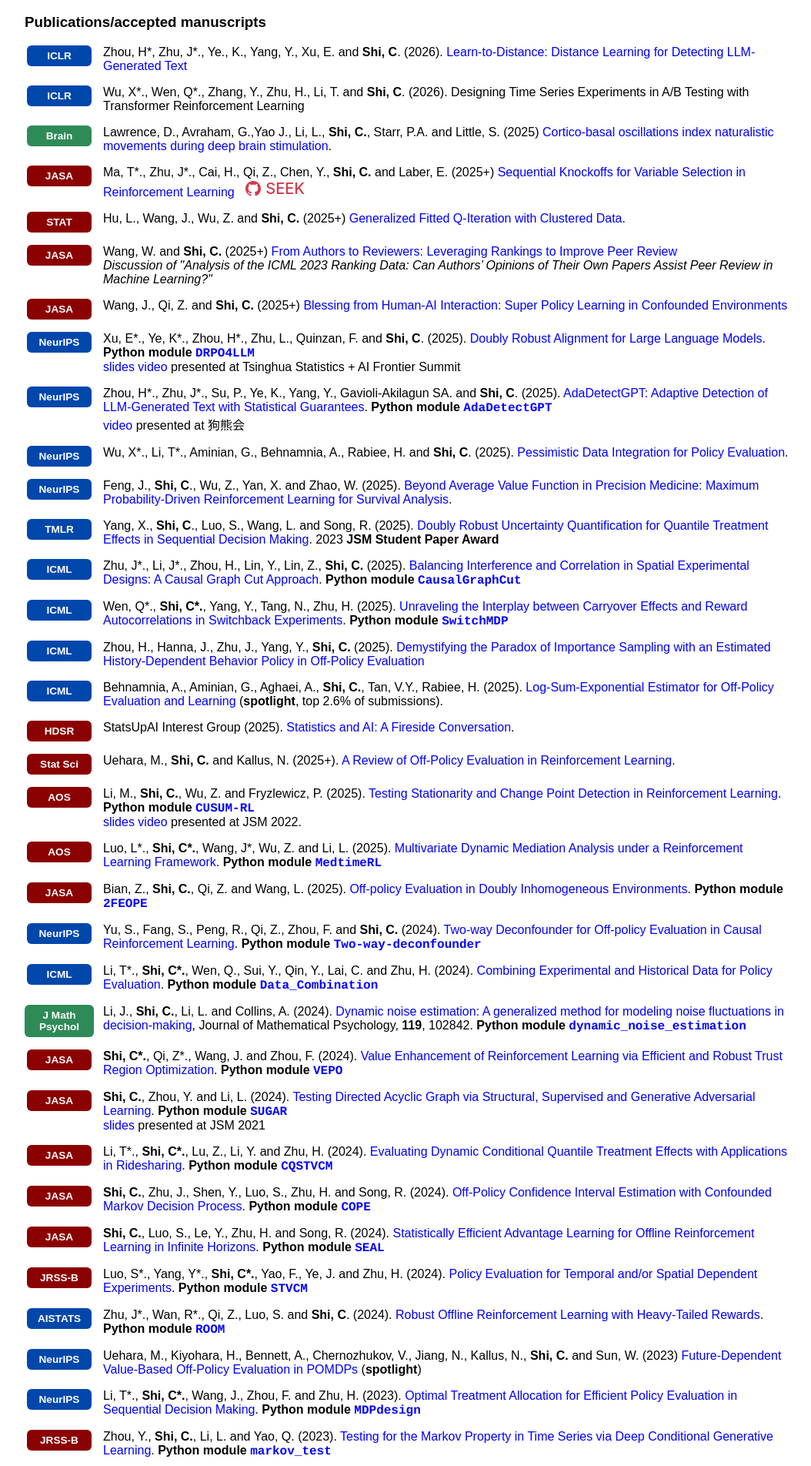
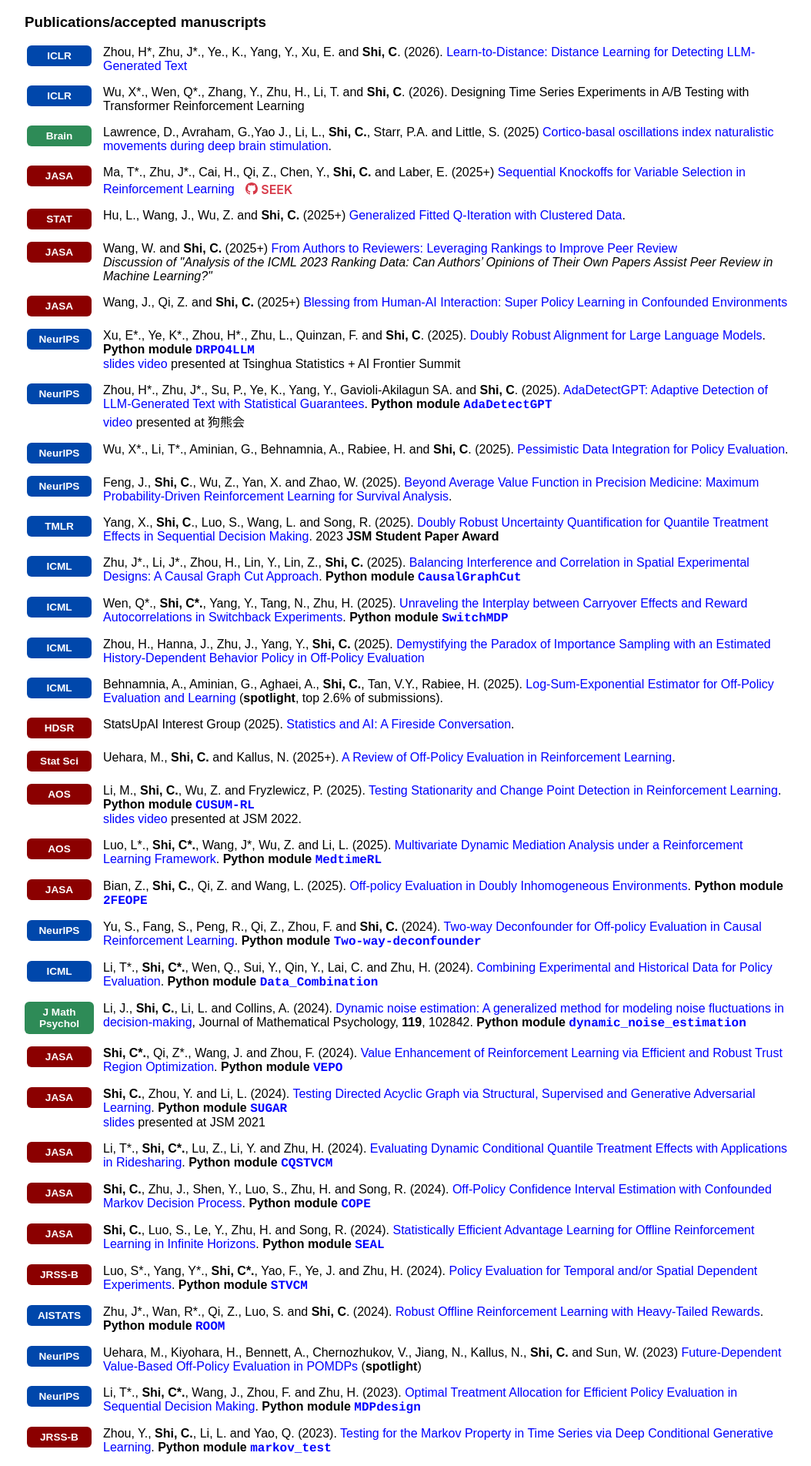
Before and after one commit to callmespring/callmespring.github.io, a Jekyll site: the page built from publication.md, in a window 1280 px wide. Shown: the part 923-2827 px from the top of the page at 77% size, without its empty margins (108-1162 px from the left). Built offline with Jekyll 4.4.1, drawn with Linux system fonts in a browser that asks for light colours.

Commit message:
Update publications.css

```diff
--- a/css/publications.css
+++ b/css/publications.css
@@ -13,24 +13,36 @@
 .badge-stat { background: #8B0000; }
 .badge-psych { background: #2E8B57; }
 
-.gh-module-link {
-    text-decoration: none !important;
-    display: inline-flex !important;
-    align-items: center !important;
-    margin-left: 10px !important;
-}
+.gh-module-badge {
+    /* Reduce from 20px to 16px to match text better */
+    font-size: 16px !important;
+    font-weight: 600 !important;
+    font-family: -apple-system, system-ui, sans-serif !important;
+    text-transform: uppercase !important;
+    color: #d73a49 !important;
 
-.gh-module-badge {
-    color: #d73a49 !important;
-    font-size: 20px !important;
-    font-weight: 500 !important;
-    font-family: -apple-system, BlinkMacSystemFont, "Segoe UI", Roboto, sans-serif !important;
-    text-transform: uppercase !important;
+    /* Improve alignment: nudge it down slightly */
+    position: relative;
+    top: 1px;
 }
 
 .gh-icon {
     fill: #d73a49 !important;
-    width: 20px !important;
-    height: 20px !important;
-    margin-right: 6px !important;
+    /* Match icon size to new font size */
+    width: 16px !important;
+    height: 16px !important;
+    margin-right: 4px !important;
+
+    /* Align with text baseline */
+    vertical-align: text-bottom;
 }
+
+.gh-module-link {
+    text-decoration: none !important;
+    display: inline-flex !important;
+    /* This helps center the icon and text together */
+    align-items: center !important;
+    margin-left: 10px !important;
+    /* Subtle shift down for the whole unit */
+    transform: translateY(2px);
+}
```
